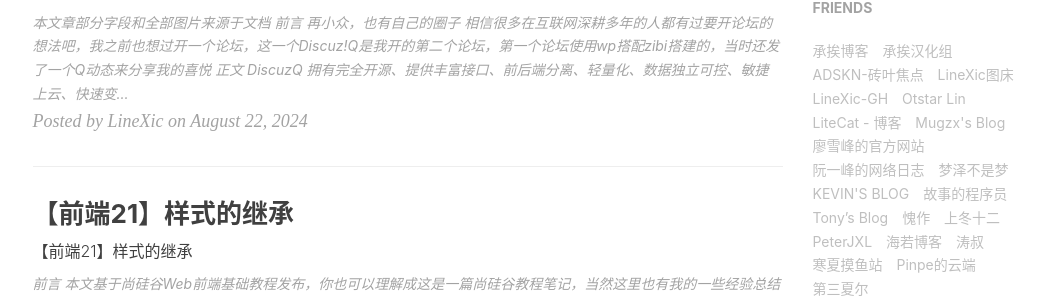
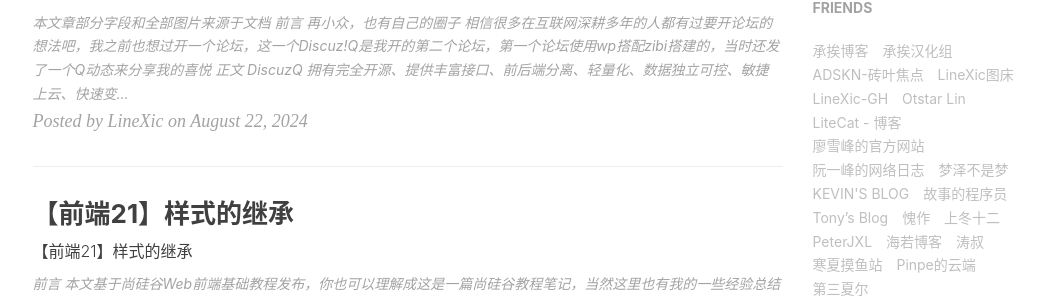
Before and after one commit to LineXic/LineXic-blog, a Jekyll site: the page built from index.html, in a window 1280 px wide and 900 px high, scrolled down 861 px. Shown: the part 146-445 px from the top of the window, without its empty margins (135-1179 px from the left). Built offline with Jekyll 4.4.1, drawn with Linux system fonts in a browser that asks for light colours; nearby versions of some CDN libraries; the list of posts is cut into pages by our own code; comment, search, counter and statistics services are not loaded.

Commit message:
更新 _config.yml

```diff
--- a/_config.yml
+++ b/_config.yml
@@ -114,7 +114,6 @@ friends: [
     { title: "LineXic-GH", href: "https://gh.linexic.top/" },
     { title: "Otstar Lin", href: "https://blog.ixk.me/" },
     { title: "LiteCat - 博客", href: "https://www.litecat.xyz/" },
-    { title: "Mugzx's Blog", href: "https://blog.mugzx.top/" },
     { title: "廖雪峰的官方网站", href: "https://liaoxuefeng.com/" },
     { title: "阮一峰的网络日志", href: "https://www.ruanyifeng.com/blog/" },
     { title: "梦泽不是梦", href: "https://www.mengze2.cn/" },
```
